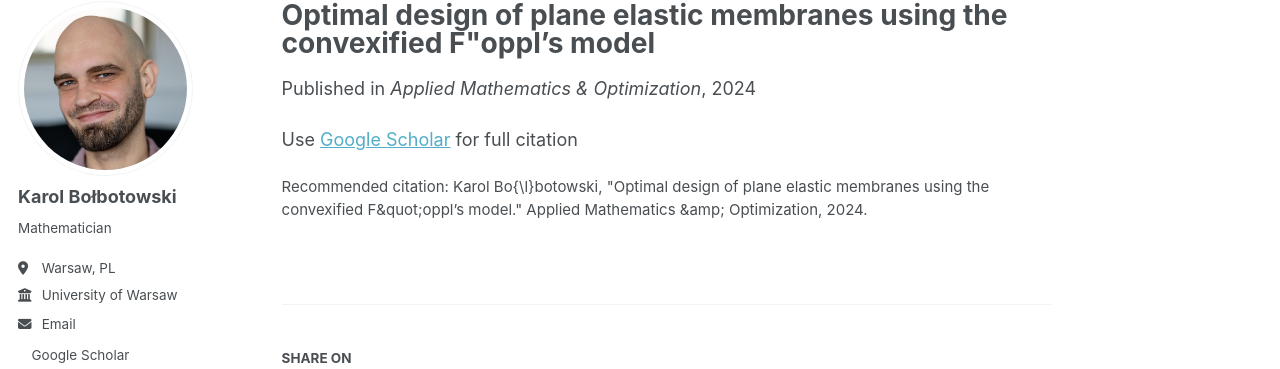
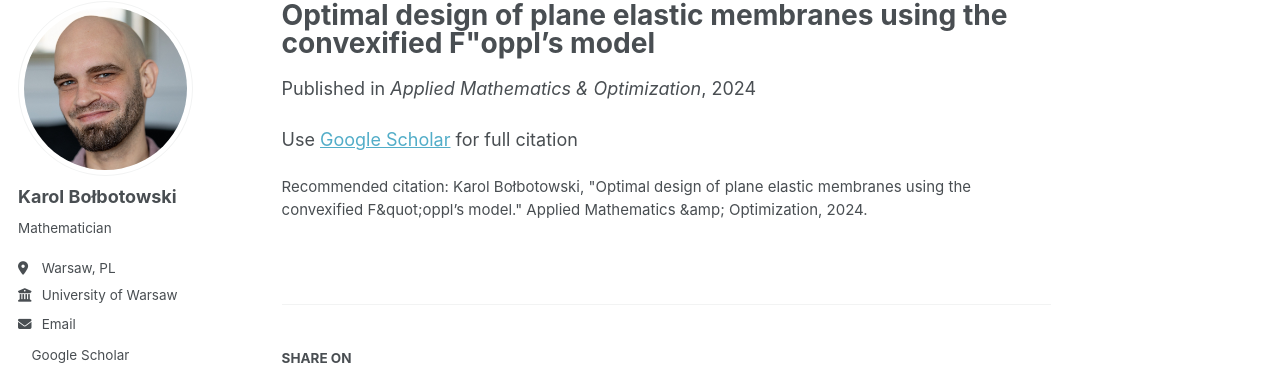
Before and after one commit to kbolbotowski/kbolbotowski.github.io, a Jekyll site: the page built from _publications/2024-01-01-Optimal-design-of-plane-elastic-membranes-using-the-convexified-Foppls-model.md, in a window 1280 px wide. Shown: the part 98-467 px from the top of the page. Built offline with Jekyll 4.4.1, drawn with Linux system fonts in a browser that asks for light colours; a style sheet for code colours, icons or effects is not loaded.

Commit message:
Update 2024-01-01-Optimal-design-of-plane-elastic-membranes-using-the-convexified-Foppls-model.md

```diff
--- a/_publications/2024-01-01-Optimal-design-of-plane-elastic-membranes-using-the-convexified-Foppls-model.md
+++ b/_publications/2024-01-01-Optimal-design-of-plane-elastic-membranes-using-the-convexified-Foppls-model.md
@@ -4,6 +4,6 @@ collection: publications
 permalink: /publication/2024-01-01-Optimal-design-of-plane-elastic-membranes-using-the-convexified-Foppls-model
 date: 2024-01-01
 venue: 'Applied Mathematics &amp; Optimization'
-citation: ' Karol Bo{\l}botowski, &quot;Optimal design of plane elastic membranes using the convexified F&amp;quot;oppl’s model.&quot; Applied Mathematics &amp;amp; Optimization, 2024.'
+citation: ' Karol Bołbotowski, &quot;Optimal design of plane elastic membranes using the convexified F&amp;quot;oppl’s model.&quot; Applied Mathematics &amp;amp; Optimization, 2024.'
 ---
 Use [Google Scholar](https://scholar.google.com/scholar?q=Optimal+design+of+plane+elastic+membranes+using+the+convexified+F&quot;oppl’s+model){:target="_blank"} for full citation
```
